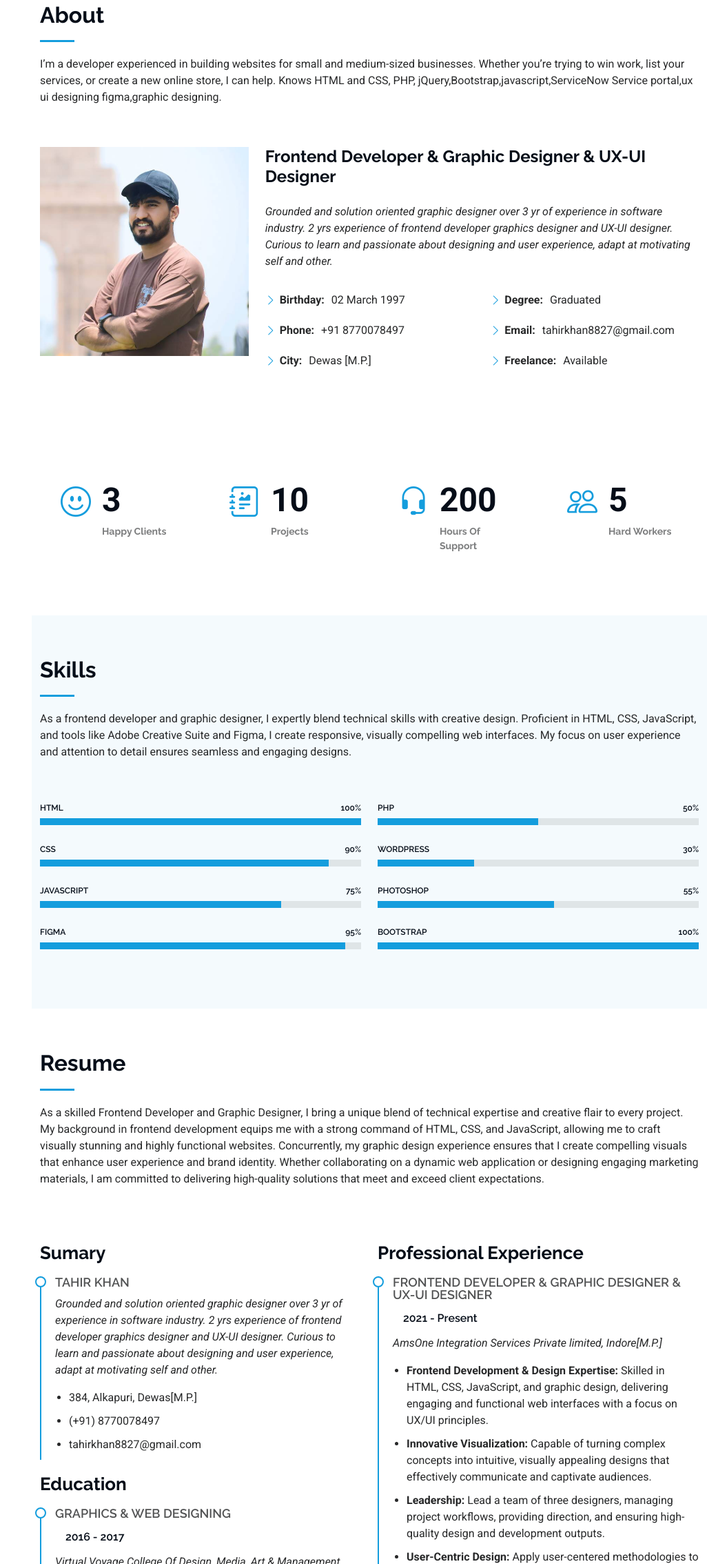
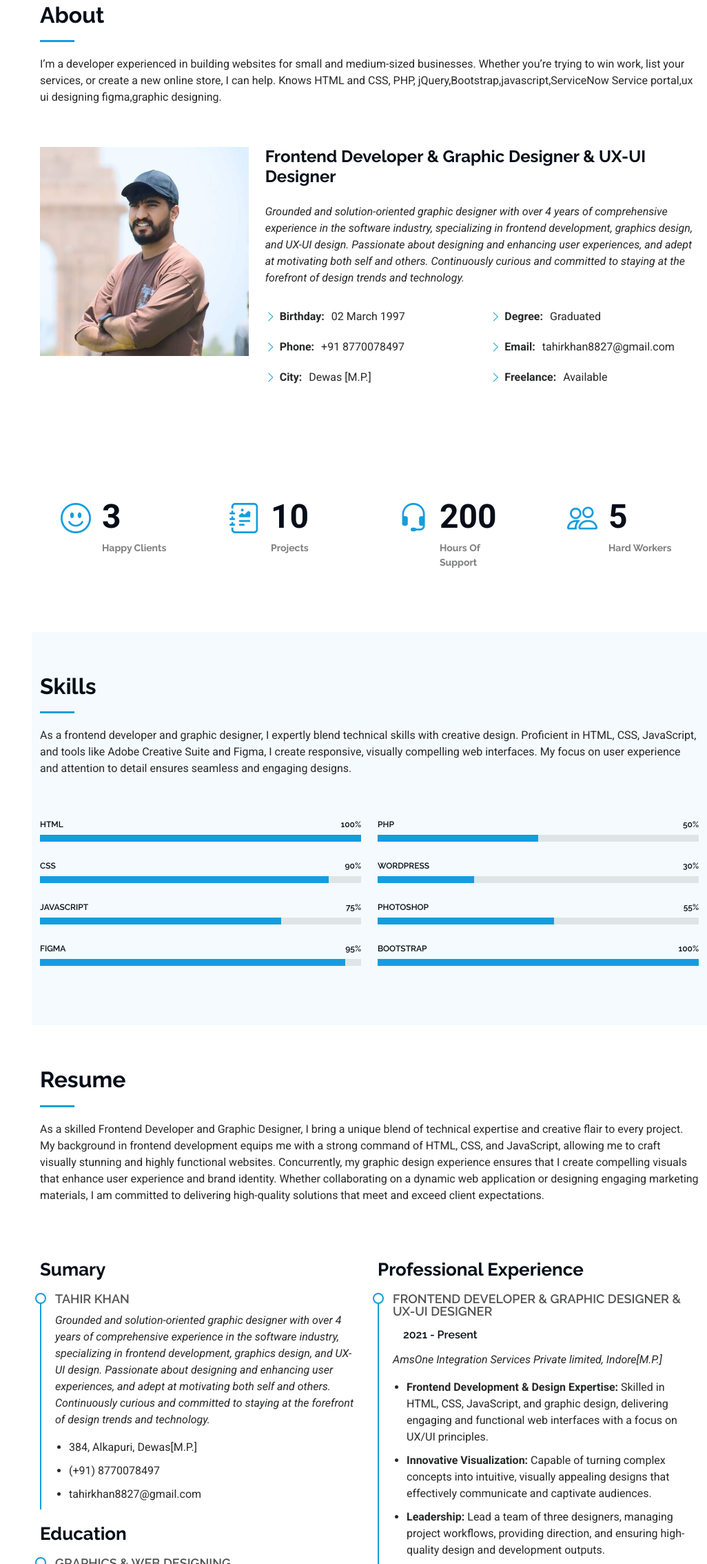
Before and after one commit to tahirkhan8827/Portfolio, a plain HTML site: page index.html in a window 1280 px wide. Shown: the part 857-3124 px from the top of the page at 69% size, without its empty margins (254-1280 px from the left). Drawn offline with nearby package versions, Linux system fonts and the light colour scheme.

Commit message:
some changes

```diff
--- a/index.html
+++ b/index.html
@@ -196,11 +196,13 @@
                 Frontend Developer &amp; Graphic Designer &amp; UX-UI Designer
               </h2>
               <p class="fst-italic py-3">
-                Grounded and solution oriented graphic designer over 3 yr of
-                experience in software industry. 2 yrs experience of frontend
-                developer graphics designer and UX-UI designer. Curious to learn
-                and passionate about designing and user experience, adapt at
-                motivating self and other.
+                Grounded and solution-oriented graphic designer with over 4
+                years of comprehensive experience in the software industry,
+                specializing in frontend development, graphics design, and UX-UI
+                design. Passionate about designing and enhancing user
+                experiences, and adept at motivating both self and others.
+                Continuously curious and committed to staying at the forefront
+                of design trends and technology.
               </p>
               <div class="row">
                 <div class="col-lg-6">
@@ -504,11 +506,13 @@
                 <h4>Tahir Khan</h4>
                 <p>
                   <em
-                    >Grounded and solution oriented graphic designer over 3 yr
-                    of experience in software industry. 2 yrs experience of
-                    frontend developer graphics designer and UX-UI designer.
-                    Curious to learn and passionate about designing and user
-                    experience, adapt at motivating self and other.</em
+                    >Grounded and solution-oriented graphic designer with over 4
+                    years of comprehensive experience in the software industry,
+                    specializing in frontend development, graphics design, and
+                    UX-UI design. Passionate about designing and enhancing user
+                    experiences, and adept at motivating both self and others.
+                    Continuously curious and committed to staying at the
+                    forefront of design trends and technology.</em
                   >
                 </p>
                 <ul>
@@ -1140,7 +1144,8 @@
                 </div>
                 <!-- End Info Item -->
 
-                <iframe style="height: 50vh; width: 100%;"
+                <iframe
+                  style="height: 50vh; width: 100%"
                   src="https://www.google.com/maps/embed?pb=!1m18!1m12!1m3!1d7346.9396365005005!2d76.03526348676245!3d22.969744945042933!2m3!1f0!2f0!3f0!3m2!1i1024!2i768!4f13.1!3m3!1m2!1s0x3963179e0b98083f%3A0x646f05f021714656!2sAlkapuri%20Colony%2C%20Nagar%20Nigam%20Colony%2C%20Dewas%2C%20Madhya%20Pradesh%20455001!5e0!3m2!1sen!2sin!4v1725102583934!5m2!1sen!2sin"
                   style="border: 0"
                   allowfullscreen=""
@@ -1259,5 +1264,32 @@
 
     <!-- Main JS File -->
     <script src="assets/js/main.js"></script>
+
+    <!-- inspect mode off  -->
+    <script>
+      // Right-click ko disable karein
+      document.addEventListener("contextmenu", function (e) {
+        e.preventDefault();
+      }); // Keyboard shortcuts ko disable karein
+
+      function ctrlShiftKey(e, keyCode) {
+        return e.ctrlKey && e.shiftKey && e.keyCode === keyCode.charCodeAt(0);
+      }
+
+      document.onkeydown = function (e) {
+        // F12 key ko disable karein
+        if (e.keyCode === 123) {
+          return false;
+        } // Ctrl+Shift+I, Ctrl+Shift+J, Ctrl+Shift+C, Ctrl+U ko disable karein
+        if (
+          ctrlShiftKey(e, "I") ||
+          ctrlShiftKey(e, "J") ||
+          ctrlShiftKey(e, "C") ||
+          (e.ctrlKey && e.keyCode === "U".charCodeAt(0))
+        ) {
+          return false;
+        }
+      };
+    </script>
   </body>
 </html>
```
